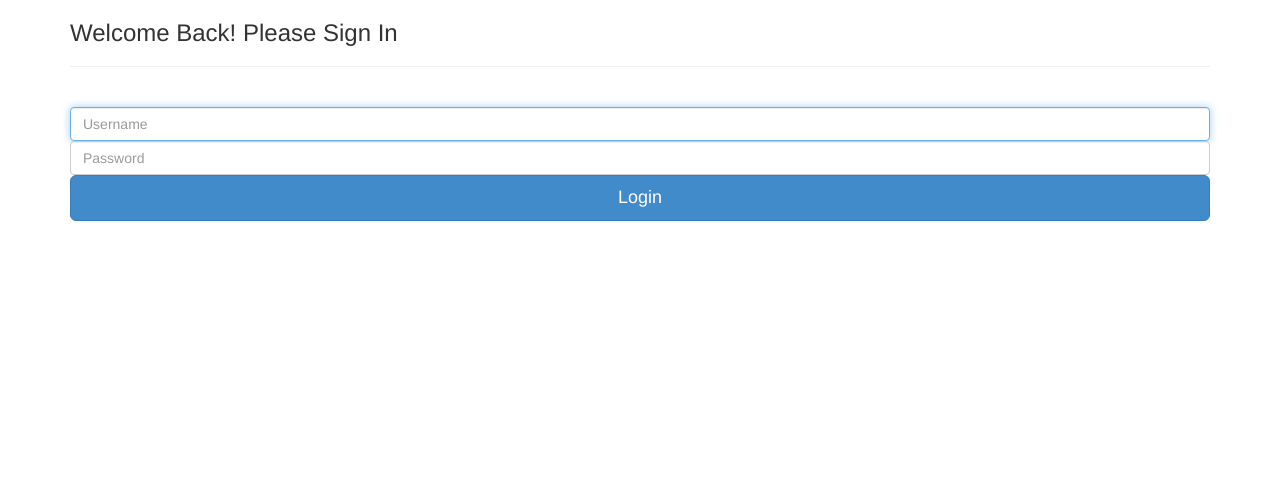
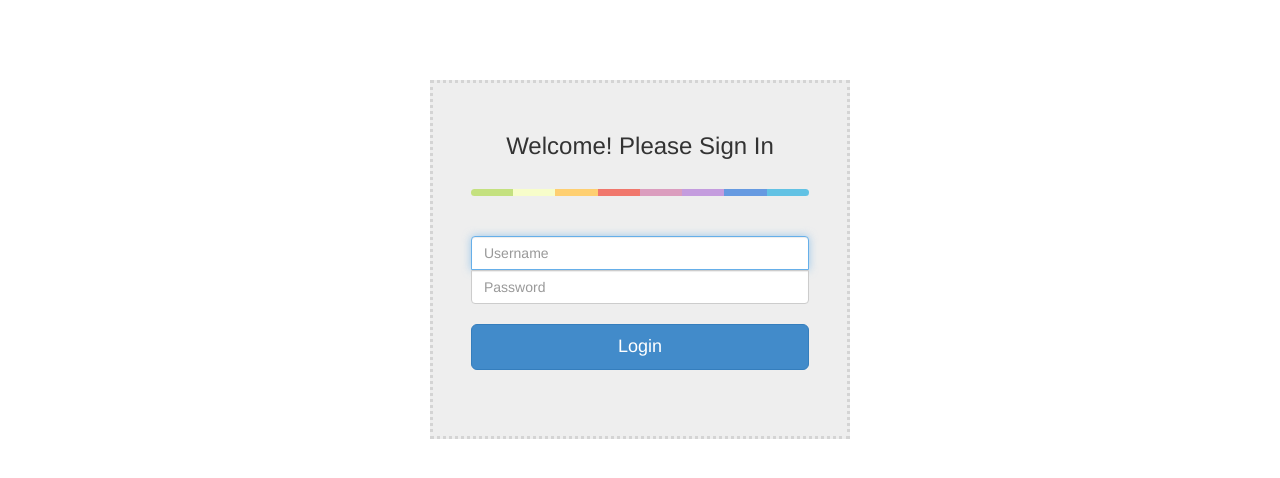
Before and after one commit to eagle0112/SecureDevProcess, a PHP site: page /admin/index.php in a window 1280 px wide. Shown: the top 478 px of the page. Run offline with PHP 8.4, Linux system fonts and the light colour scheme.

Commit message:
admin style change

```diff
--- a/admin/index.php
+++ b/admin/index.php
@@ -3,13 +3,13 @@
 <head>
 	<title>Login</title>
 	<link rel="stylesheet" href="../css/style.css">
-	<link rel="stylesheet" href="../css/bootstrap/css/bootstrap.min.css">
+	<link rel="stylesheet" href="../css/bootstrap-3.0.3/css/bootstrap.min.css">
 </head>
 <body>
 	<div class = "container">
 		<div class="wrapper">
 			<form action="" method="post" name="Login_Form" class="form-signin">
-			    <h3 class="form-signin-heading">Welcome Back! Please Sign In</h3>
+			    <h3 class="form-signin-heading">Welcome! Please Sign In</h3>
 				  <hr class="colorgraph"><br>
 
 				  <input type="text" class="form-control" name="username" placeholder="Username" required="" autofocus="" />
@@ -22,7 +22,7 @@
 	<?php
 		extract($_POST);
 		if (isset($submit)) {
-			require 'commun.php';
+			require '../shared/cnx.php';
 			// $query="select * from comptes where login='$username' and password='$password'";
 			// $res=mysql_query($query)or die(mysql_error());
 			// $row=mysql_fetch_array($res);
--- /dev/null
+++ b/css/style.css
@@ -0,0 +1,59 @@
+.wrapper {
+	margin-top: 80px;
+	margin-bottom: 20px;
+}
+
+.form-signin {
+  max-width: 420px;
+  padding: 30px 38px 66px;
+  margin: 0 auto;
+  background-color: #eee;
+  border: 3px dotted rgba(0,0,0,0.1);
+  }
+
+.form-signin-heading {
+  text-align:center;
+  margin-bottom: 30px;
+}
+
+.form-control {
+  position: relative;
+  font-size: 16px;
+  height: auto;
+  padding: 10px;
+}
+
+input[type="text"] {
+  margin-bottom: 0px;
+  border-bottom-left-radius: 0;
+  border-bottom-right-radius: 0;
+}
+
+input[type="password"] {
+  margin-bottom: 20px;
+  border-top-left-radius: 0;
+  border-top-right-radius: 0;
+}
+
+.colorgraph {
+  height: 7px;
+  border-top: 0;
+  background: #c4e17f;
+  border-radius: 5px;
+  background-image: -webkit-linear-gradient(left, #c4e17f, #c4e17f 12.5%, #f7fdca 12.5%, #f7fdca 25%, #fecf71 25%, #fecf71 37.5%, #f0776c 37.5%, #f0776c 50%, #db9dbe 50%, #db9dbe 62.5%, #c49cde 62.5%, #c49cde 75%, #669ae1 75%, #669ae1 87.5%, #62c2e4 87.5%, #62c2e4);
+  background-image: -moz-linear-gradient(left, #c4e17f, #c4e17f 12.5%, #f7fdca 12.5%, #f7fdca 25%, #fecf71 25%, #fecf71 37.5%, #f0776c 37.5%, #f0776c 50%, #db9dbe 50%, #db9dbe 62.5%, #c49cde 62.5%, #c49cde 75%, #669ae1 75%, #669ae1 87.5%, #62c2e4 87.5%, #62c2e4);
+  background-image: -o-linear-gradient(left, #c4e17f, #c4e17f 12.5%, #f7fdca 12.5%, #f7fdca 25%, #fecf71 25%, #fecf71 37.5%, #f0776c 37.5%, #f0776c 50%, #db9dbe 50%, #db9dbe 62.5%, #c49cde 62.5%, #c49cde 75%, #669ae1 75%, #669ae1 87.5%, #62c2e4 87.5%, #62c2e4);
+  background-image: linear-gradient(to right, #c4e17f, #c4e17f 12.5%, #f7fdca 12.5%, #f7fdca 25%, #fecf71 25%, #fecf71 37.5%, #f0776c 37.5%, #f0776c 50%, #db9dbe 50%, #db9dbe 62.5%, #c49cde 62.5%, #c49cde 75%, #669ae1 75%, #669ae1 87.5%, #62c2e4 87.5%, #62c2e4);
+}
+/* mysql_test.php */
+.custab{
+    border: 1px solid #ccc;
+    padding: 5px;
+    margin: 5% 0;
+    box-shadow: 3px 3px 0px transparent;
+    transition: 0.5s;
+    }
+.custab:hover{
+    box-shadow: 3px 3px 2px #ccc;
+    transition: 0.5s;
+    }
```
